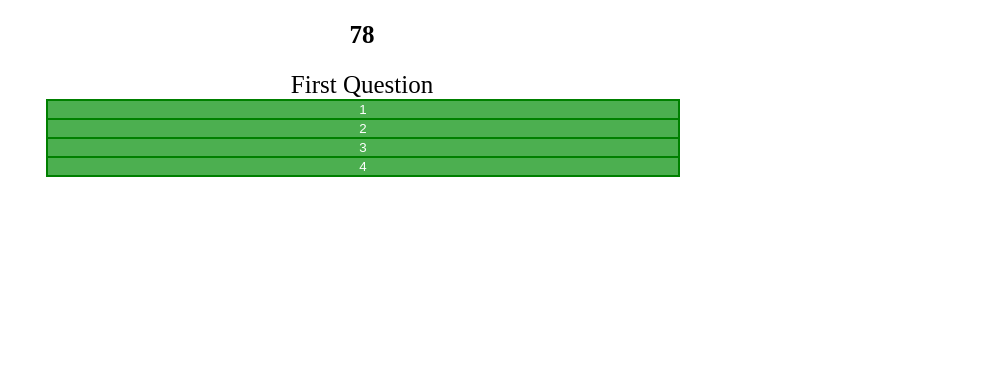
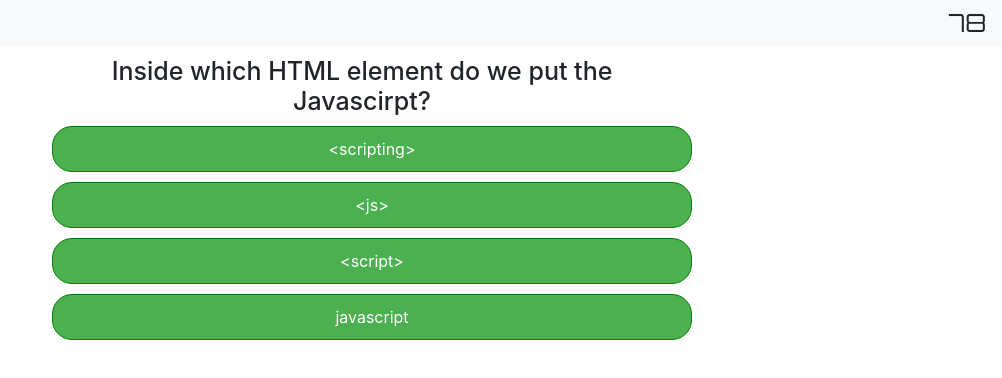
Before and after one commit to erasersleeve/Web_API_code_quiz, a plain HTML site: page index.html in a window 1280 px wide. Both pictures are taken after a click on the button "Get Started!". Shown: the whole page, without its empty margins (278-1280 px from the left). Drawn offline with nearby package versions, Linux system fonts and the light colour scheme.

Commit message:
Everything functions except for the answer validation, something isn't working right. The first answer does, but the others seem to be off the iteration or something. Completed basic styling.

```diff
--- a/index.html
+++ b/index.html
@@ -4,9 +4,20 @@
     <meta charset="UTF-8">
     <meta name="viewport" content="width=device-width, initial-scale=1.0">
     <title>Document</title>
-    <script type="jquery" src="https://code.jquery.com/jquery-3.5.1.min.js"></script>
+    <link rel="stylesheet" href="https://stackpath.bootstrapcdn.com/font-awesome/4.7.0/css/font-awesome.min.css">
+    <link rel="stylesheet" href="https://stackpath.bootstrapcdn.com/bootstrap/4.5.0/css/bootstrap.min.css" integrity="sha384-9aIt2nRpC12Uk9gS9baDl411NQApFmC26EwAOH8WgZl5MYYxFfc+NcPb1dKGj7Sk" crossorigin="anonymous">
+    <link rel="stylesheet" href="style.css">
+    <link href="https://fonts.googleapis.com/css2?family=Orbitron:wght@400;700;800;900&display=swap" rel="stylesheet">
+
 </head>
 <body>
     <script type="text/javascript" src="script.js"></script>
+
+
+
+
+<script src="https://code.jquery.com/jquery-3.5.1.slim.min.js" integrity="sha384-DfXdz2htPH0lsSSs5nCTpuj/zy4C+OGpamoFVy38MVBnE+IbbVYUew+OrCXaRkfj" crossorigin="anonymous"></script>
+<script src="https://cdn.jsdelivr.net/npm/popper.js@1.16.0/dist/umd/popper.min.js" integrity="sha384-Q6E9RHvbIyZFJoft+2mJbHaEWldlvI9IOYy5n3zV9zzTtmI3UksdQRVvoxMfooAo" crossorigin="anonymous"></script>
+<script src="https://stackpath.bootstrapcdn.com/bootstrap/4.5.0/js/bootstrap.min.js" integrity="sha384-OgVRvuATP1z7JjHLkuOU7Xw704+h835Lr+6QL9UvYjZE3Ipu6Tp75j7Bh/kR0JKI" crossorigin="anonymous"></script>
 </body>
 </html>
--- a/script.js
+++ b/script.js
@@ -6,6 +6,9 @@ var cardH1 = document.createElement("div");
 var cardBody = document.createElement("div");
 var cardFooter = document.createElement("div");
 var time = "";
+
+header.className+= "navbar navbar-light bg-light";
+cardH1.className+="h1";
 //iterator for arrays
 i = 0;
 // Append all of our elements
@@ -15,13 +18,16 @@ cardEl.appendChild(cardH1);
 cardEl.appendChild(cardBody);
 cardEl.appendChild(cardFooter);
 
-var questions = ["First Question", "Second Question", "Third Question", "Fourth Question"];
+var questions = ["Inside which HTML element do we put the Javascirpt?",
+"What is the correct JavaScript syntax to change the content of the HTML element below?\n <p id='demo'>This is a demonstration.</p>",
+"Where is the correct place to insert a JavaScript?",
+"What is the correct syntax for referring to an external script called 'xxx.js'?"];
 
 var answers = [
-    { a: "1", b: "2", c: "3", d: "4"},
-    { a: "11", b: "22", c: "33", d: "44"},
-    { a: "111",  b: "222", c: "333", d: "444"},
-    { a: "1111", b: "2222", c: "3333", d: "4444"},
+    { a: "<scripting>", b: "<js>", c: "<script>", d: "javascript"},
+    { a: "document.getElementByName('p').innerHTML = 'Hello World!'", b: "document.getElementById('demo').innerHTML = 'Hello World!'", c: "#demo.innerHtml = 'Hello World!", d: "document.getElementByElement('p')innterHTML = 'Hello World'"},
+    { a: "The <body> section",  b: "The <head> section", c: "the <tail> section", d: "Both <head> and <body> sections"},
+    { a: "<script name = xxx.js>", b: "<script src = xxx.js>", c: "<script java = xxx.js>", d: "<coffee.java = xxx.js>"},
 ];
 
 var leader = [];
@@ -30,16 +36,21 @@ var leader = [];
 
 
 function mainPage () {
+
     var scoreslink = document.createElement("button"); scoreslink.textContent="Highscores";scoreslink.addEventListener("click", function () {highScorespage()});
+    scoreslink.className+= "highscorebtn btn btn-outline-dark mr-auto";
     header.appendChild(scoreslink);
     var startButton = document.createElement("button");
     startButton.textContent = "Get Started!";
+    startButton.className = "startButton btn btn-outline-dark";
     cardFooter.appendChild(startButton);
     startButton.addEventListener("click", function(event) {
         console.log(event);
         cardFooter.removeChild(startButton);
         header.removeChild(scoreslink);
+        clock();
         quizpage ();
+
     })
 
     cardH1.textContent = "Code Quiz!";
@@ -48,7 +59,9 @@ function mainPage () {
 };
 function quizpage () {
     i = 0;
-    clock();
+
+    questions;
+    answers;
      //erase the message from the main page and replace the cardbody content with buttons
     cardBody.textContent = "";
     var buttongroup = document.createElement("div");
@@ -57,6 +70,11 @@ function quizpage () {
     var ans2 = document.createElement("button");
     var ans3 = document.createElement("button");
     var ans4 = document.createElement("button");
+    ans1.className+="ans btn btn-outline-secondary";
+    ans2.className+="ans btn btn-outline-secondary";
+    ans3.className+="ans btn btn-outline-secondary";
+    ans4.className+="ans btn btn-outline-secondary";
+
     buttongroup.appendChild(ans1);
     buttongroup.appendChild(ans2);
     buttongroup.appendChild(ans3);
@@ -71,14 +89,7 @@ function quizpage () {
     };
     answercontent();
     //not worrying about random yet
-    //group these buttons together
-
-
-
-    //the first answer is always right, but we assign the answers at random to the buttons.
-    //if the button with the first answer is clicked only the next question is presented, if the others are 20 seconds are deducted
     //when i = questions.length the scores page shows, stopping the timer
-
     //click event for our answer buttons
 
 
@@ -86,15 +97,15 @@ function quizpage () {
         if (i == 0) {
 
             ans1.addEventListener("click",answerSelectinvalid);
-            ans2.addEventListener("click",answerSelectvalid);
-            ans3.addEventListener("click",answerSelectinvalid);
+            ans2.addEventListener("click",answerSelectinvalid);
+            ans3.addEventListener("click",answerSelectvalid);
             ans4.addEventListener("click",answerSelectinvalid);
         };
         if (i == 1) {
             ans1.addEventListener("click",answerSelectinvalid);
-            ans2.addEventListener("click",answerSelectinvalid);
+            ans2.addEventListener("click",answerSelectvalid);
             ans3.addEventListener("click",answerSelectinvalid);
-            ans4.addEventListener("click",answerSelectvalid);
+            ans4.addEventListener("click",answerSelectinvalid);
         };
         if (i == 2) {
             ans1.addEventListener("click",answerSelectvalid);
@@ -108,36 +119,33 @@ function quizpage () {
             ans3.addEventListener("click",answerSelectvalid);
             ans4.addEventListener("click",answerSelectinvalid);
         };
-    function answerSelectvalid (event) {
-        if (i<(questions.length-1)) {
+    function answerSelectvalid () {
+        if (i<(questions.length)) {
             i++;
             answercontent();
+            console.log(questions.length);
+            console.log(i);
         }
+    };
+    function answerSelectinvalid () {
 
-    };
-    function answerSelectinvalid (event) {
-
-        if (i<(questions.length-1)) {
+        if (i<(questions.length)) {
             i++;
             time-=20;
             answercontent();
+            console.log(i);
         }
-        else{
-        // once the last question is answered the buttons disappear and the score page opens
-        cardBody.removeChild(buttongroup);
-
-    };
 
 
 };
 
 
 
-    buttongroup.setAttribute("style", "background-color:#4CAF50; border:1px solid green; color: white; padding 10px 24px; cursor: pointer; width:100%; display: block;");
-    ans1.setAttribute("style", "background-color:#4CAF50; border:1px solid green; color: white; padding 10px 24px; cursor: pointer; width: 100%; display: block;");
-    ans2.setAttribute("style", "background-color:#4CAF50; border:1px solid green; color: white; padding 10px 24px; cursor: pointer; width: 100%; display: block;");
-    ans3.setAttribute("style", "background-color:#4CAF50; border:1px solid green; color: white; padding 10px 24px; cursor: pointer; width: 100%; display: block;");
-    ans4.setAttribute("style", "background-color:#4CAF50; border:1px solid green; color: white; padding 10px 24px; cursor: pointer; width: 100%; display: block;");
+    // buttongroup.setAttribute("style", "background-color:#4CAF50; border:1px solid green; color: white; padding 10px 24px; cursor: pointer; width:100%; display: block;");
+    // ans1.setAttribute("style", "background-color:#4CAF50; border:1px solid green; color: white; padding 10px 24px; cursor: pointer; width: 100%; display: block;");
+    // ans2.setAttribute("style", "background-color:#4CAF50; border:1px solid green; color: white; padding 10px 24px; cursor: pointer; width: 100%; display: block;");
+    // ans3.setAttribute("style", "background-color:#4CAF50; border:1px solid green; color: white; padding 10px 24px; cursor: pointer; width: 100%; display: block;");
+    // ans4.setAttribute("style", "background-color:#4CAF50; border:1px solid green; color: white; padding 10px 24px; cursor: pointer; width: 100%; display: block;");
 
     // from how to make verticle buttons w3 .btn-group button:not(:last-child) {border-bottom: none;} apparently prevents double borders
     // * Add a background color on hover */.btn-group button:hover {background-color: #3e8e41;}
@@ -150,53 +158,12 @@ function scorePage () {
         cardH1.textContent = "Your Score";
         cardBody.textContent = time;
         var leaderinput = document.createElement("input");
-        leaderinput.textContent = "Put you name or initials here to submit a high score!"
+        leaderinput.placeholder = "Put you name or initials here to submit a high score!";
         cardBody.appendChild(leaderinput);
         var scorebtn = document.createElement("button");
         scorebtn.textContent = "Go to Leaderboards";
+        scorebtn.className+= "btn btn-outline-dark";
         cardBody.appendChild(scorebtn);
-        var leaderList = "#leaderList";
-
-
-
-    // init();
-    // function renderLeaders() {
-    //     // Clear leaderList element and update leaderCountSpan
-    //     leaderList.innerHTML = "";
-    //     leaderCountSpan.textContent = leader.length;
-
-    //     // Render a new li for each todo
-    //     for (var i = 0; i < leader.length; i++) {
-    //       var leader = leader[i];
-
-    //       var li = document.createElement("li");
-    //       li.textContent = leader;
-    //       li.setAttribute("data-index", i);
-
-    //       leaderList.appendChild(li);
-    //     }
-    //   }
-    // function init() {
-    //     // Write code here to check if there are todos in localStorage
-    //     // If so, parse the value from localStorage and assign it to the todos variable
-    //     var templeaders = localStorage.getItem("leader");
-
-    //     templeaders = JSON.parse(templeaders);
-
-    //     console.log(templeaders);
-
-    //     leader = templeaders;
-
-    //     // Render leader to the DOM
-    //     renderLeaders();
-    //     }
-    //     //stringify array and save to leader
-    // function storeLeaders () {
-    //     localStorage.setItem("leader", JSON.stringify(leader));
-    // };
-
-    // renderLeaders();
-    // storeLeaders();
 
 
 
@@ -255,6 +222,7 @@ function highScorespage () {
 function clock() {
     time = 80;
     var playerClock = document.createElement("div");
+    playerClock.className+="playerClock ml-auto";
     header.appendChild(playerClock);
     playerClock.setAttribute("style", "font-size:25px; text-align:center;");
     var timerinterval = setInterval(function() {
@@ -262,10 +230,11 @@ function clock() {
         // console.log(i);
         playerClock.textContent = Number(time);
        //stop timer when quiz (either time = 0 or all questions have been answered)
-       if (i == questions.length - 1 || time <= 0) {
+       if (i == questions.length || time <= 0) {
         clearInterval(timerinterval);
+        scorePage ();
         header.removeChild(playerClock);
-        scorePage ();}
+        }
     }, 1000);
 };
 mainPage();
--- /dev/null
+++ b/style.css
@@ -0,0 +1,31 @@
+
+
+
+
+
+.ans {
+    background-color:#4CAF50;
+    border:1px solid green;
+    color: white;
+    padding: 10px 24px;
+    margin:10px;
+    cursor: pointer;
+    width:100%;
+    display: block;
+    border-radius: 20px;
+}
+
+.playerClock {
+    font-family: 'Orbitron', sans-serif;
+    float: right;
+}
+
+.highscorebtn {
+    font-family: 'Orbitron', sans-serif;
+    float: left;
+}
+
+.h1 {
+    font-family: 'Orbitron', sans-serif, ;
+    margin: 10px;
+}
```
